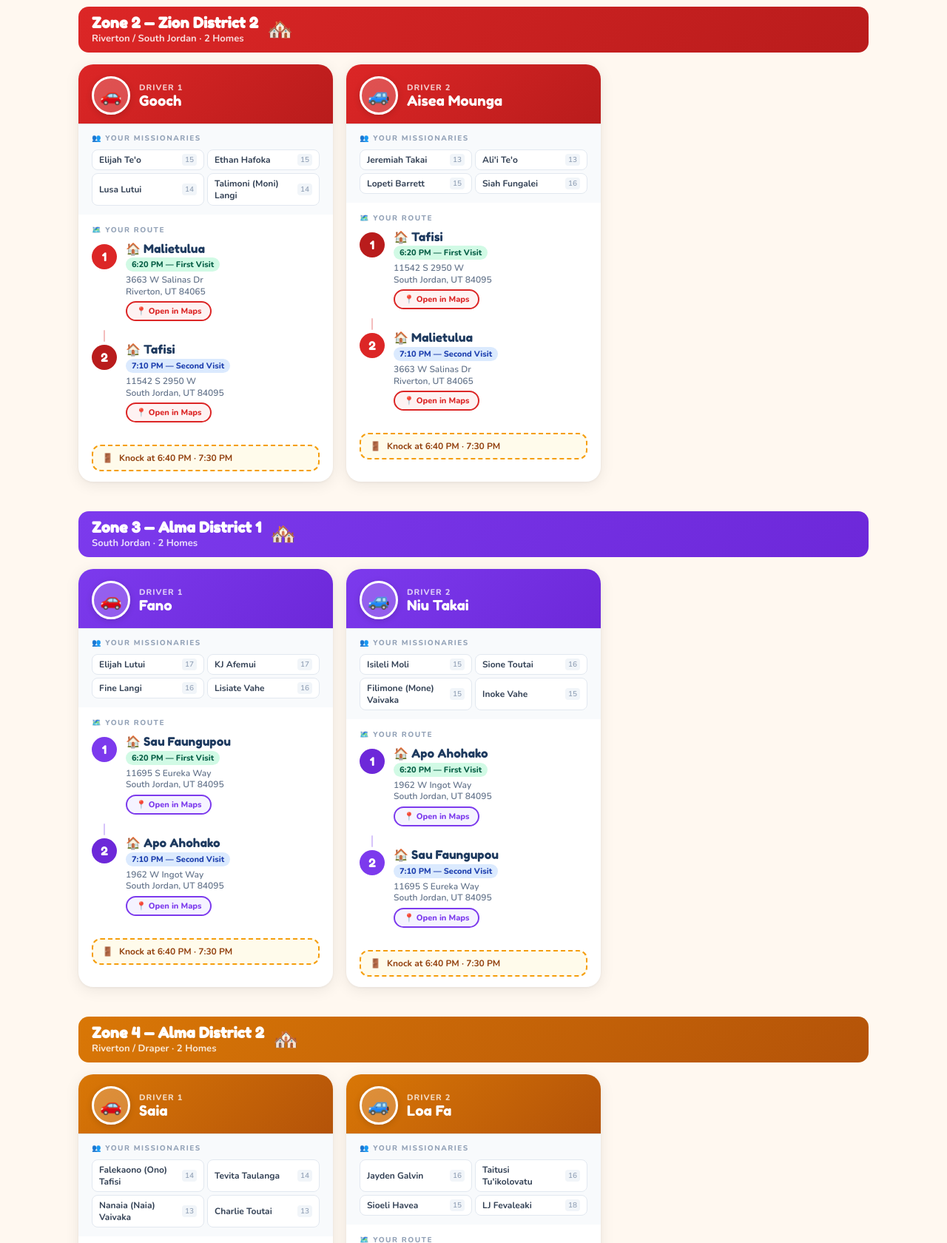
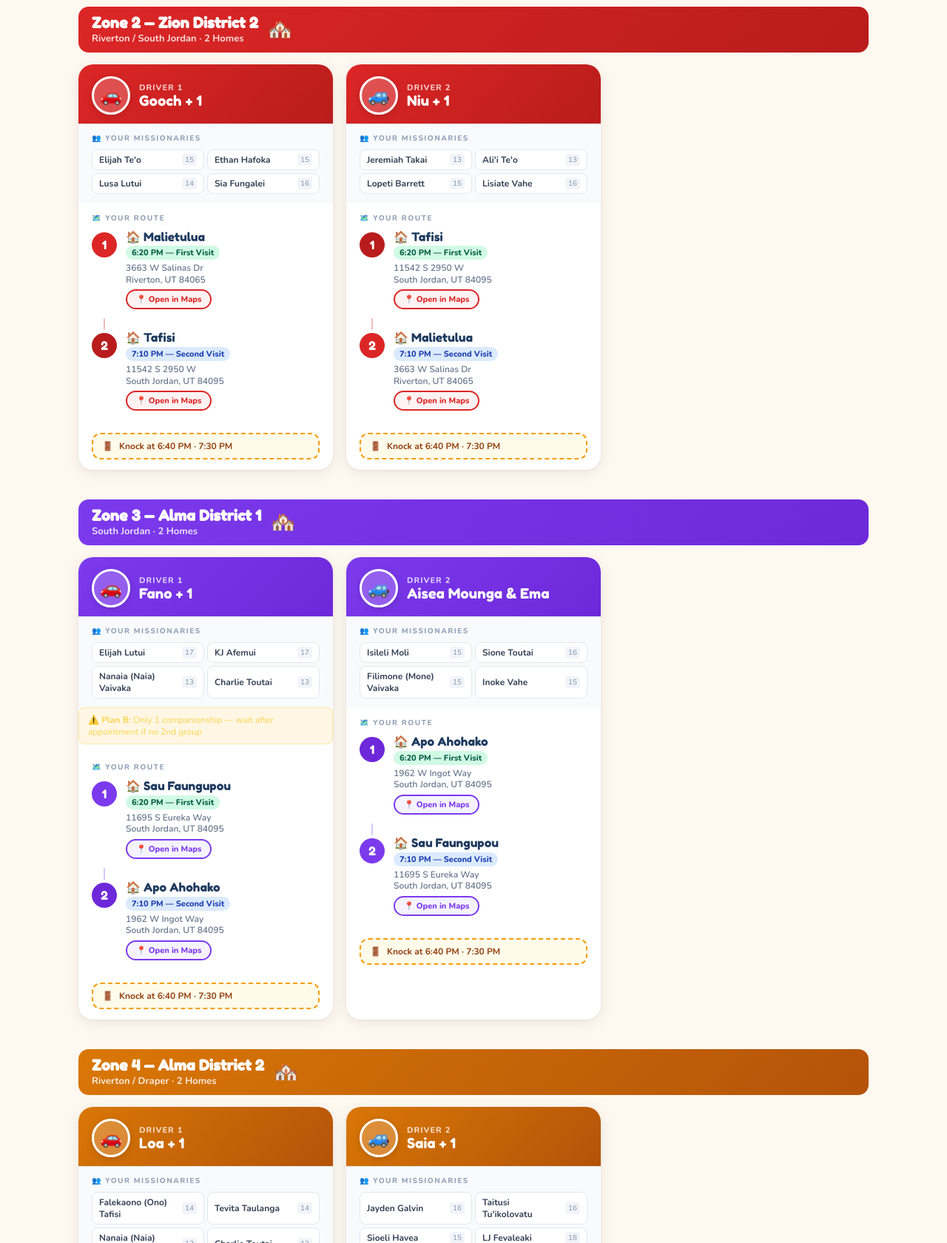
Before and after one commit to filipefa1998-sudo/Riverton-Mini-Mission-Drivers, a plain HTML site: page index.html in a window 1280 px wide. Shown: the part 1120-2800 px from the top of the page at 74% size. Drawn offline with nearby package versions, Linux system fonts and the light colour scheme.

Commit message:
Update index.html

```diff
--- a/index.html
+++ b/index.html
@@ -147,7 +147,7 @@ footer{position:relative;z-index:1;text-align:center;padding:24px;color:#94A3B8;
       <div class="driver-card" style="animation-delay:0.05s">
         <div class="card-top z1">
           <div class="driver-avatar">🚗</div>
-          <div><div class="driver-label">Driver 1</div><div class="driver-name">Talo</div></div>
+          <div><div class="driver-label">Driver 1</div><div class="driver-name">Talo &amp; Alisha</div></div>
         </div>
         <div class="missionaries-section">
           <div class="mis-title">👥 Your Missionaries</div>
@@ -235,7 +235,7 @@ footer{position:relative;z-index:1;text-align:center;padding:24px;color:#94A3B8;
       <div class="driver-card" style="animation-delay:0.05s">
         <div class="card-top z2">
           <div class="driver-avatar">🚗</div>
-          <div><div class="driver-label">Driver 1</div><div class="driver-name">Gooch</div></div>
+          <div><div class="driver-label">Driver 1</div><div class="driver-name">Gooch + 1</div></div>
         </div>
         <div class="missionaries-section">
           <div class="mis-title">👥 Your Missionaries</div>
@@ -243,7 +243,7 @@ footer{position:relative;z-index:1;text-align:center;padding:24px;color:#94A3B8;
             <div class="missionary-tag">Elijah Te'o <span class="age">15</span></div>
             <div class="missionary-tag">Ethan Hafoka <span class="age">15</span></div>
             <div class="missionary-tag">Lusa Lutui <span class="age">14</span></div>
-            <div class="missionary-tag">Talimoni (Moni) Langi <span class="age">14</span></div>
+            <div class="missionary-tag">Sia Fungalei <span class="age">16</span></div>
           </div>
         </div>
         <div class="homes-section">
@@ -274,7 +274,7 @@ footer{position:relative;z-index:1;text-align:center;padding:24px;color:#94A3B8;
       <div class="driver-card" style="animation-delay:0.1s">
         <div class="card-top z2">
           <div class="driver-avatar">🚙</div>
-          <div><div class="driver-label">Driver 2</div><div class="driver-name">Aisea Mounga</div></div>
+          <div><div class="driver-label">Driver 2</div><div class="driver-name">Niu + 1</div></div>
         </div>
         <div class="missionaries-section">
           <div class="mis-title">👥 Your Missionaries</div>
@@ -282,7 +282,7 @@ footer{position:relative;z-index:1;text-align:center;padding:24px;color:#94A3B8;
             <div class="missionary-tag">Jeremiah Takai <span class="age">13</span></div>
             <div class="missionary-tag">Ali'i Te'o <span class="age">13</span></div>
             <div class="missionary-tag">Lopeti Barrett <span class="age">15</span></div>
-            <div class="missionary-tag">Siah Fungalei <span class="age">16</span></div>
+            <div class="missionary-tag">Lisiate Vahe <span class="age">16</span></div>
           </div>
         </div>
         <div class="homes-section">
@@ -323,17 +323,18 @@ footer{position:relative;z-index:1;text-align:center;padding:24px;color:#94A3B8;
       <div class="driver-card" style="animation-delay:0.05s">
         <div class="card-top z3">
           <div class="driver-avatar">🚗</div>
-          <div><div class="driver-label">Driver 1</div><div class="driver-name">Fano</div></div>
+          <div><div class="driver-label">Driver 1</div><div class="driver-name">Fano + 1</div></div>
         </div>
         <div class="missionaries-section">
           <div class="mis-title">👥 Your Missionaries</div>
           <div class="missionaries-grid">
             <div class="missionary-tag">Elijah Lutui <span class="age">17</span></div>
             <div class="missionary-tag">KJ Afemui <span class="age">17</span></div>
-            <div class="missionary-tag">Fine Langi <span class="age">16</span></div>
-            <div class="missionary-tag">Lisiate Vahe <span class="age">16</span></div>
+            <div class="missionary-tag">Nanaia (Naia) Vaivaka <span class="age">13</span></div>
+            <div class="missionary-tag">Charlie Toutai <span class="age">13</span></div>
           </div>
         </div>
+        <div style="background:rgba(251,191,36,.12);border:1px solid rgba(251,191,36,.3);border-radius:8px;padding:8px 12px;margin:0 0 10px;font-size:12px;color:#FCD34D;"><strong>⚠️ Plan B:</strong> Only 1 companionship — wait after appointment if no 2nd group</div>
         <div class="homes-section">
           <div class="homes-title">🗺️ Your Route</div>
           <div class="home-stop">
@@ -362,7 +363,7 @@ footer{position:relative;z-index:1;text-align:center;padding:24px;color:#94A3B8;
       <div class="driver-card" style="animation-delay:0.1s">
         <div class="card-top z3">
           <div class="driver-avatar">🚙</div>
-          <div><div class="driver-label">Driver 2</div><div class="driver-name">Niu Takai</div></div>
+          <div><div class="driver-label">Driver 2</div><div class="driver-name">Aisea Mounga &amp; Ema</div></div>
         </div>
         <div class="missionaries-section">
           <div class="mis-title">👥 Your Missionaries</div>
@@ -411,7 +412,7 @@ footer{position:relative;z-index:1;text-align:center;padding:24px;color:#94A3B8;
       <div class="driver-card" style="animation-delay:0.05s">
         <div class="card-top z4">
           <div class="driver-avatar">🚗</div>
-          <div><div class="driver-label">Driver 1</div><div class="driver-name">Saia</div></div>
+          <div><div class="driver-label">Driver 1</div><div class="driver-name">Loa + 1</div></div>
         </div>
         <div class="missionaries-section">
           <div class="mis-title">👥 Your Missionaries</div>
@@ -450,7 +451,7 @@ footer{position:relative;z-index:1;text-align:center;padding:24px;color:#94A3B8;
       <div class="driver-card" style="animation-delay:0.1s">
         <div class="card-top z4">
           <div class="driver-avatar">🚙</div>
-          <div><div class="driver-label">Driver 2</div><div class="driver-name">Loa Fa</div></div>
+          <div><div class="driver-label">Driver 2</div><div class="driver-name">Saia + 1</div></div>
         </div>
         <div class="missionaries-section">
           <div class="mis-title">👥 Your Missionaries</div>
@@ -538,14 +539,13 @@ footer{position:relative;z-index:1;text-align:center;padding:24px;color:#94A3B8;
       <div class="driver-card" style="animation-delay:0.1s">
         <div class="card-top z5">
           <div class="driver-avatar">🚙</div>
-          <div><div class="driver-label">Driver 2</div><div class="driver-name">Grace & Tame Fangupou</div></div>
+          <div><div class="driver-label">Driver 2</div><div class="driver-name">Drina & Seisela Lutui</div></div>
         </div>
         <div class="missionaries-section">
           <div class="mis-title">👥 Your Missionaries</div>
           <div class="missionaries-grid">
             <div class="missionary-tag">Atelaite Fa <span class="age">15</span></div>
             <div class="missionary-tag">Kesaia Pouha <span class="age">16</span></div>
-            <div class="missionary-tag">Josephine Pau'u <span class="age">15</span></div>
             <div class="missionary-tag">Ufilini Moli <span class="age">13</span></div>
             <div class="missionary-tag">Amelia (Mia) Levatau <span class="age">15</span></div>
           </div>
@@ -597,7 +597,6 @@ footer{position:relative;z-index:1;text-align:center;padding:24px;color:#94A3B8;
             <div class="missionary-tag">Abby De Hoyos <span class="age">14</span></div>
             <div class="missionary-tag">Pamela Lapu'aho <span class="age">15</span></div>
             <div class="missionary-tag">Leilani Pouha <span class="age">17</span></div>
-            <div class="missionary-tag">Veana Pau'u <span class="age">16</span></div>
           </div>
         </div>
         <div class="homes-section">
@@ -628,7 +627,7 @@ footer{position:relative;z-index:1;text-align:center;padding:24px;color:#94A3B8;
       <div class="driver-card" style="animation-delay:0.1s">
         <div class="card-top z6">
           <div class="driver-avatar">🚙</div>
-          <div><div class="driver-label">Driver 2</div><div class="driver-name">Drina & Seisela Lutui</div></div>
+          <div><div class="driver-label">Driver 2</div><div class="driver-name">Grace & Tame Fangupou</div></div>
         </div>
         <div class="missionaries-section">
           <div class="mis-title">👥 Your Missionaries</div>
@@ -683,7 +682,7 @@ footer{position:relative;z-index:1;text-align:center;padding:24px;color:#94A3B8;
       <div class="driver-card" style="animation-delay:0.05s">
         <div class="card-top z1">
           <div class="driver-avatar">🚗</div>
-          <div><div class="driver-label">Driver 1</div><div class="driver-name">Sai & Gooch</div></div>
+          <div><div class="driver-label">Driver 1</div><div class="driver-name">Sai & Gooch + 1</div></div>
         </div>
         <div class="missionaries-section">
           <div class="mis-title">👥 Your Missionaries</div>
```
